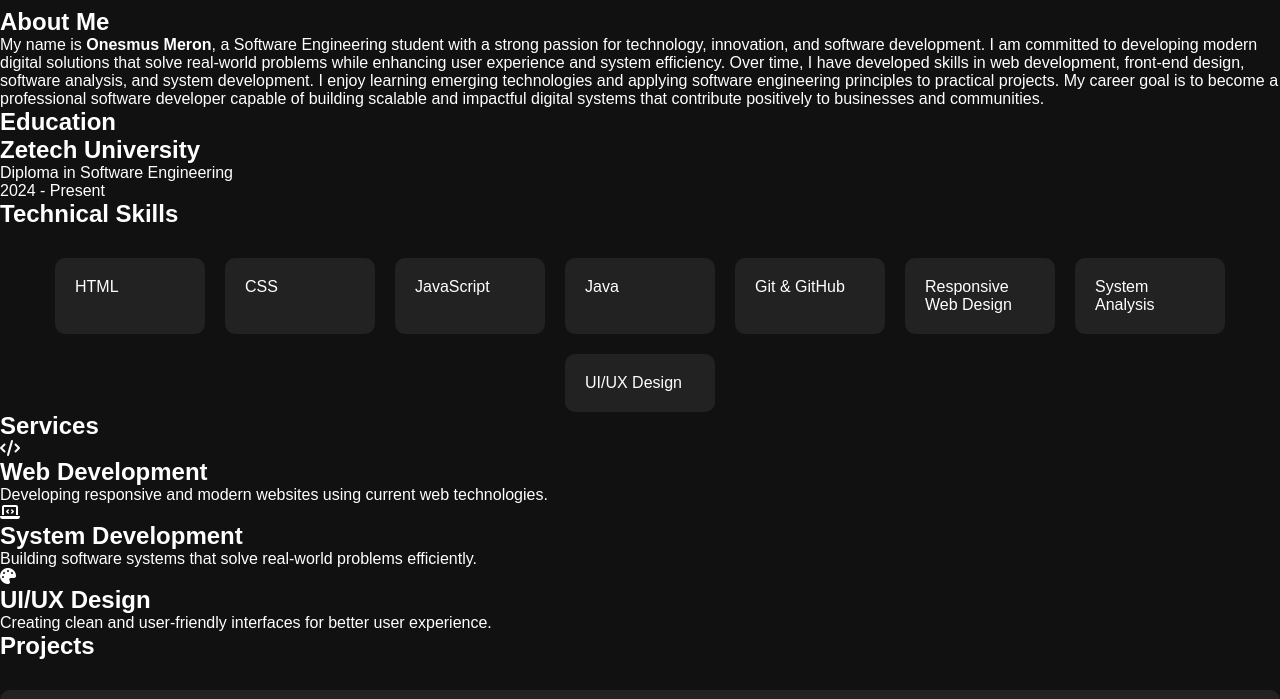
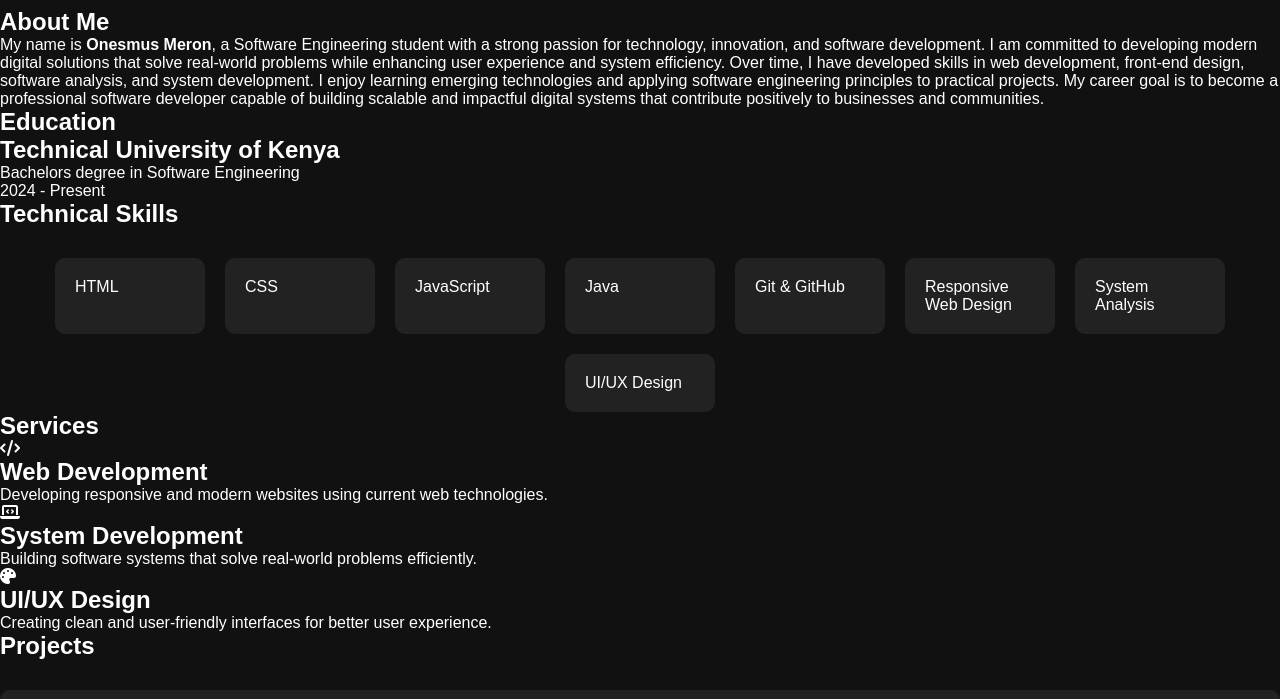
Before and after one commit to onesmuson/personal-portfolio-system, a plain HTML site: page index.html in a window 1280 px wide. Shown: the part 780-1479 px from the top of the page. Drawn offline with Linux system fonts and the light colour scheme.

Commit message:
Update index.html

```diff
--- a/index.html
+++ b/index.html
@@ -114,9 +114,9 @@ that contribute positively to businesses and communities.
 
 <div class="card">
 
-<h2>Zetech University</h2>
+<h2>Technical University of Kenya</h2>
 
-<p>Diploma in Software Engineering</p>
+<p>Bachelors degree in Software Engineering</p>
 
 <p>2024 - Present</p>
 
```
